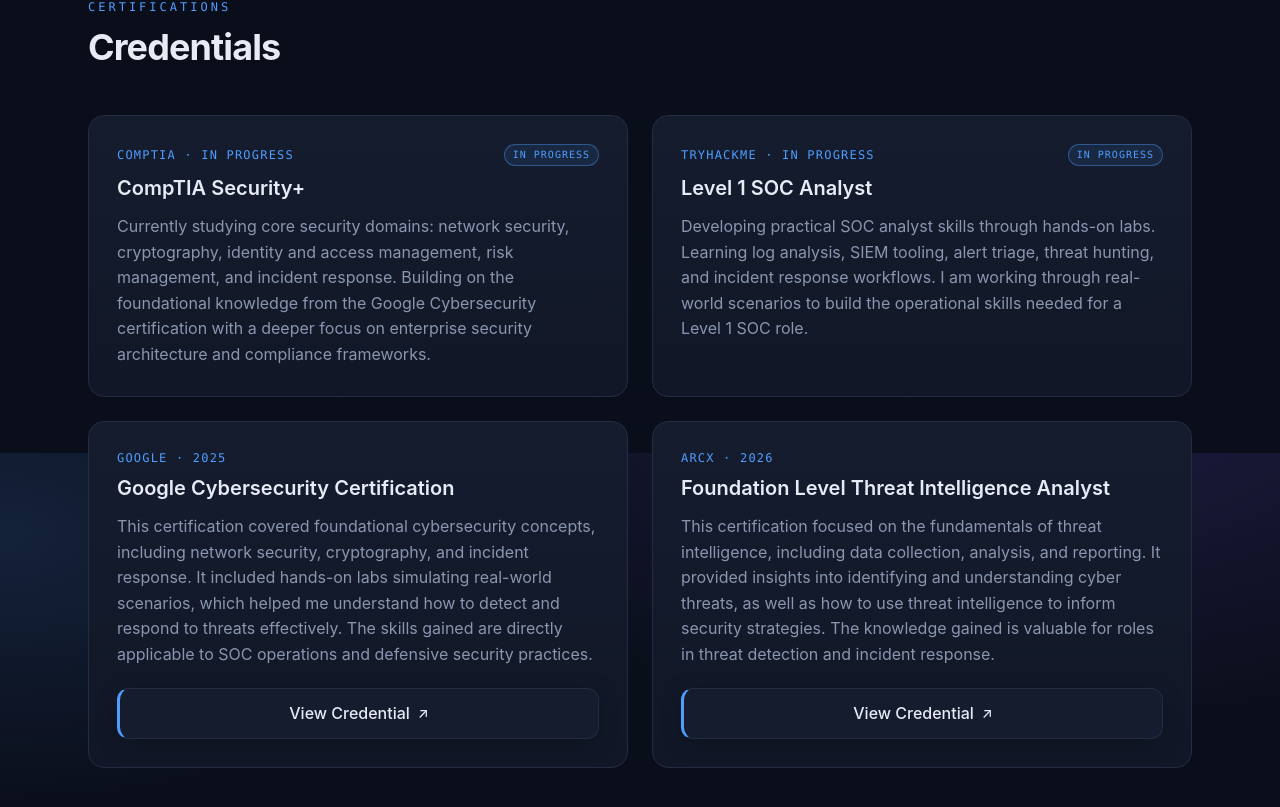
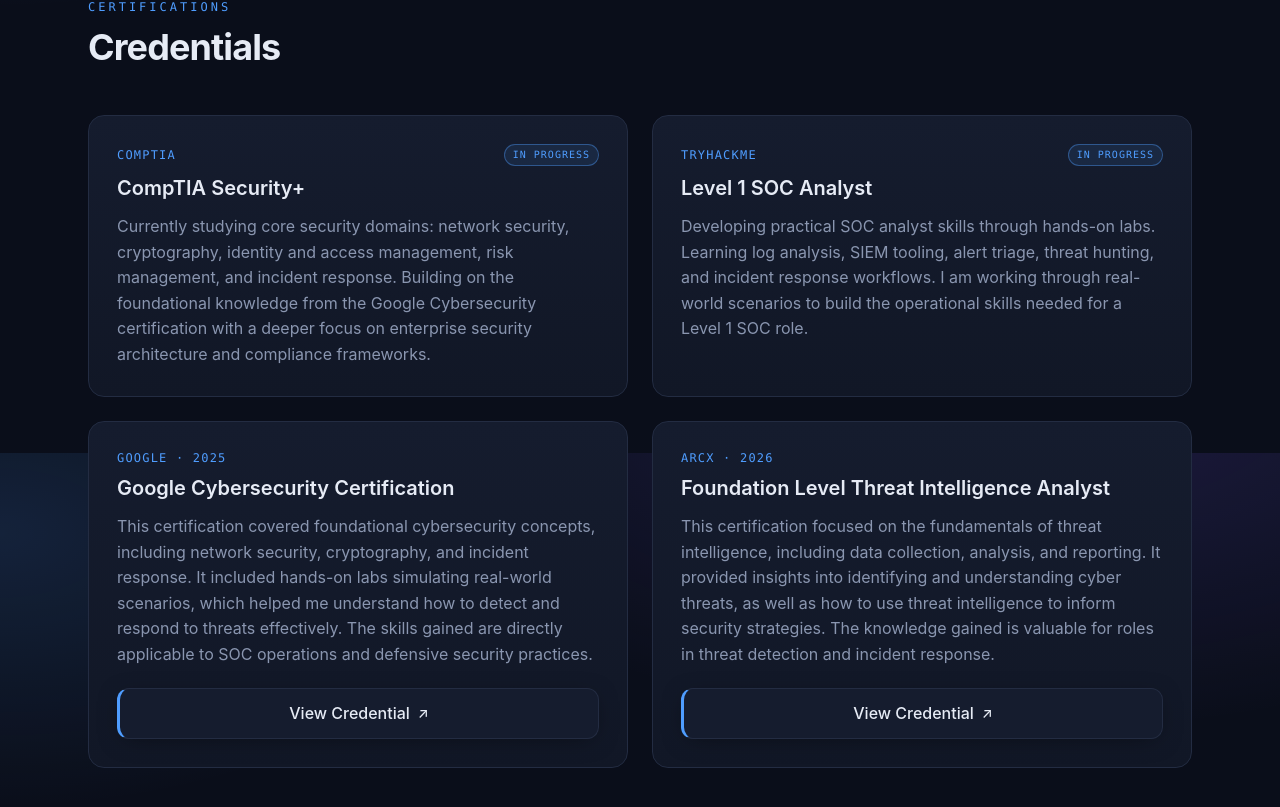
Before and after one commit to ArchieForde/Personal-Portfolio-Website, a React (Vite) app in the folder Front-end/personal-portfolio/: page /about in a window 1280 px wide. Shown: the part 1947-2754 px from the top of the page. Built offline with nearby package versions, Linux system fonts and the light colour scheme.

Commit message:
refactor(ui): update certification issuer information in About page
Update the issuer names for CompTIA Security+ and Level 1 SOC Analyst
from "In Progress" status to the organization names to reflect
updated certification details.

```diff
--- a/Front-end/personal-portfolio/src/Pages/About.jsx
+++ b/Front-end/personal-portfolio/src/Pages/About.jsx
@@ -75,12 +75,12 @@ const skillGroups = [
 const certifications = [
   {
     name: "CompTIA Security+",
-    issuer: "CompTIA · In Progress",
+    issuer: "CompTIA",
     body: "Currently studying core security domains: network security, cryptography, identity and access management, risk management, and incident response. Building on the foundational knowledge from the Google Cybersecurity certification with a deeper focus on enterprise security architecture and compliance frameworks.",
   },
   {
     name: "Level 1 SOC Analyst",
-    issuer: "TryHackMe · In Progress",
+    issuer: "TryHackMe",
     body: "Developing practical SOC analyst skills through hands-on labs. Learning log analysis, SIEM tooling, alert triage, threat hunting, and incident response workflows. I am working through real-world scenarios to build the operational skills needed for a Level 1 SOC role.",
   },
   {
```
